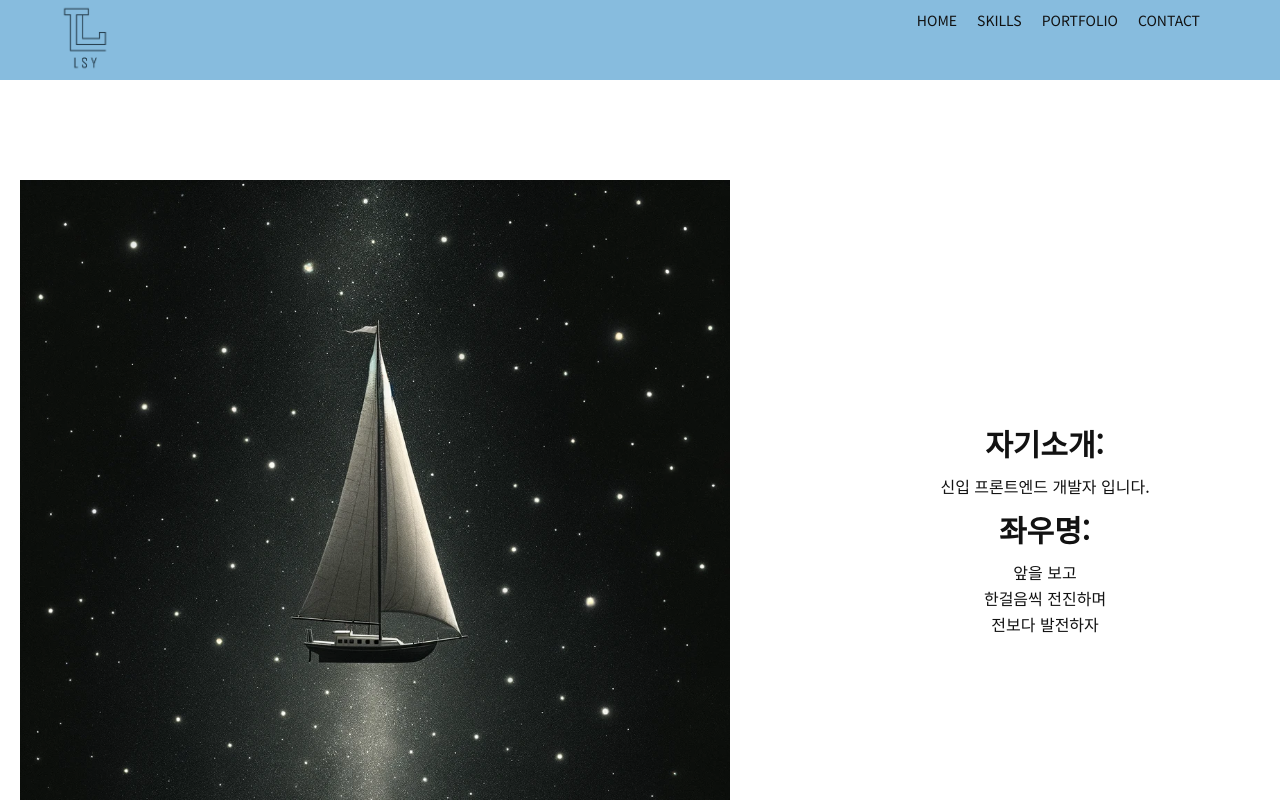
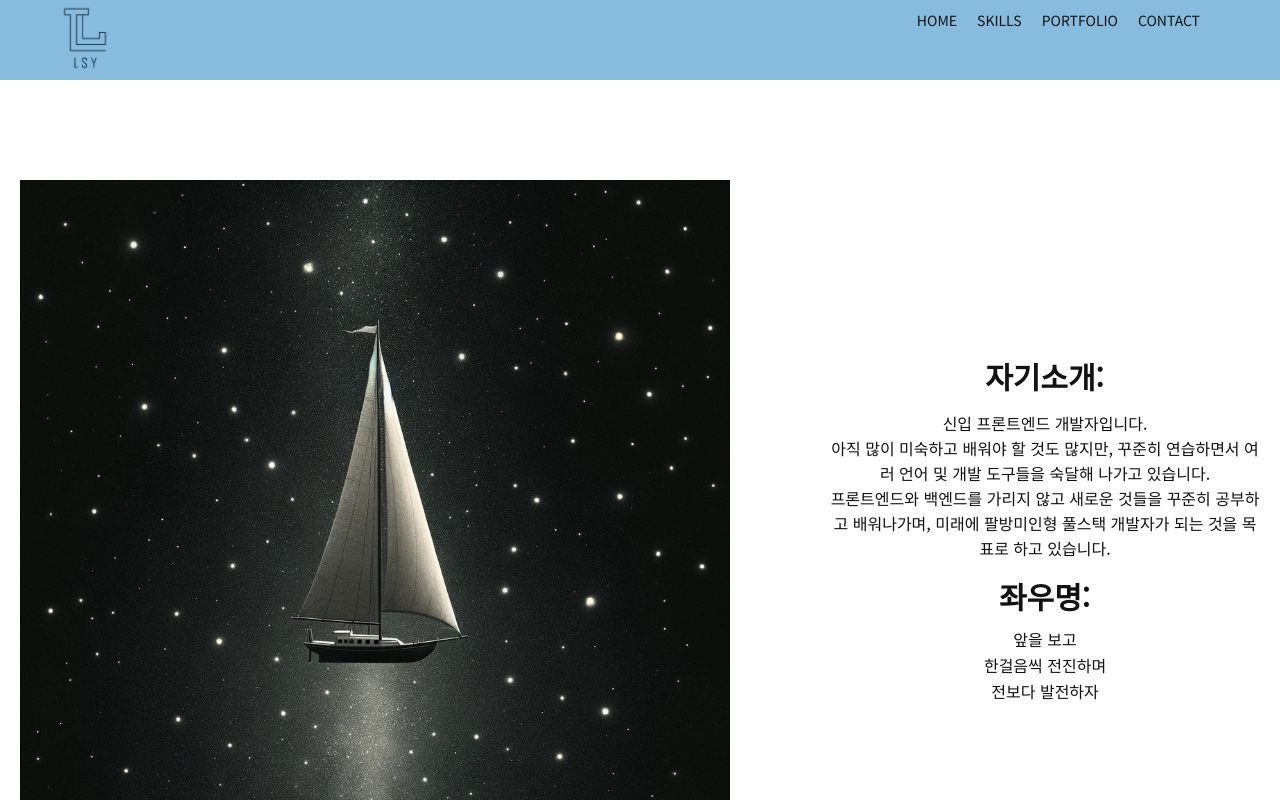
Before and after one commit to SYL4Git/portfolio-app, a React (Create React App) app: page / in a window 1280 px wide. Shown: the top 800 px of the page. Built offline with nearby package versions, Linux system fonts and the light colour scheme.

Commit message:
240302 2300 @windows

```diff
--- a/src/pages/Home.js
+++ b/src/pages/Home.js
@@ -69,7 +69,14 @@ const Home = () => {
 				<div className="catchPhrase">
 					<div className="wia">
 						<p className="frst">자기소개: </p>
-						<p className="scnd">신입 프론트엔드 개발자 입니다.</p>
+						<p className="scnd">
+							신입 프론트엔드 개발자입니다. <br /> 아직 많이 미숙하고
+							배워야 할 것도 많지만, 꾸준히 연습하면서 여러 언어 및 개발
+							도구들을 숙달해 나가고 있습니다. <br /> 프론트엔드와
+							백엔드를 가리지 않고 새로운 것들을 꾸준히 공부하고
+							배워나가며, 미래에 팔방미인형 풀스택 개발자가 되는 것을
+							목표로 하고 있습니다.
+						</p>
 					</div>
 					<div className="creed">
 						<p className="frst">좌우명:</p>
--- a/src/styledComponent/StyledHome.js
+++ b/src/styledComponent/StyledHome.js
@@ -41,7 +41,7 @@ export const StyledAbout = styled.div`
 			}
 			.scnd {
 				font-size: 16px;
-				line-height: 16px;
+				line-height: 25px;
 			}
 		}
 		.creed {
```
